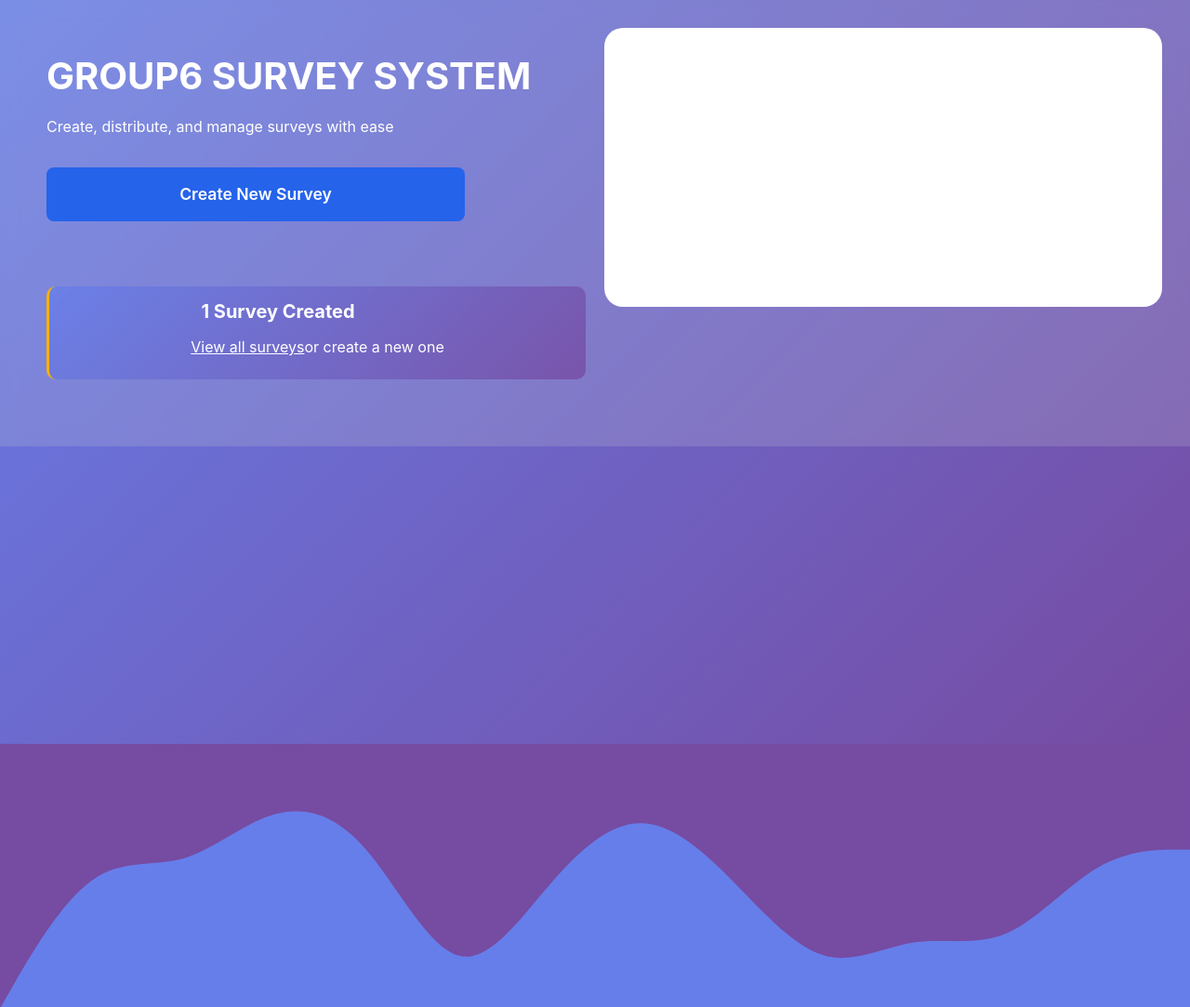
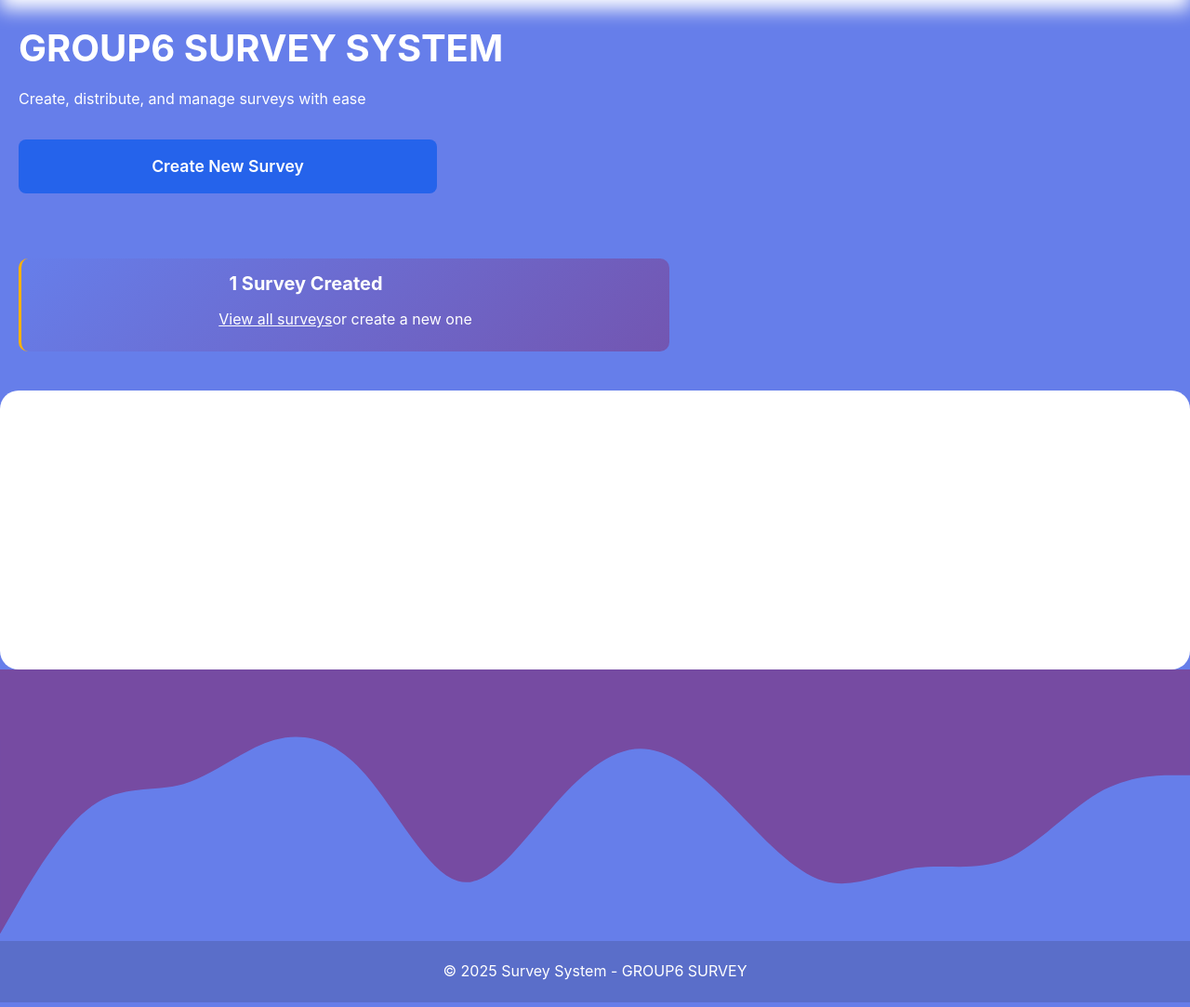
Before and after one commit to Danielambrose-web/GROUP6-Survey-Application, a Flask app: page / in a window 1280 px wide. Shown: the part 50-1133 px from the top of the page at 93% size. Run offline with Flask 3, Linux system fonts and the light colour scheme; data comes from the database, SQL or seed files in the repository.

Commit message:
Update styles.css

```diff
--- a/static/styles.css
+++ b/static/styles.css
@@ -341,6 +341,8 @@ a {
     opacity: 0.9;
     margin: 0;
 } */
+
+ /*this is a comment
 section {
     width: 100%;
     height: 100vh;
@@ -356,11 +358,11 @@ section .wrapper {
     position: absolute;
     display: grid;
     /* flex-wrap: wrap; */
-    grid-template-columns: repeat(auto-fit, minmax(450px, 1fr));
+    /* grid-template-columns: repeat(auto-fit, minmax(450px, 1fr));
     white-space: wrap;
     gap: 20px;
     justify-content: center;
-}
+} */
 .box {
     max-width: 700px;
     height: 100px;
```
